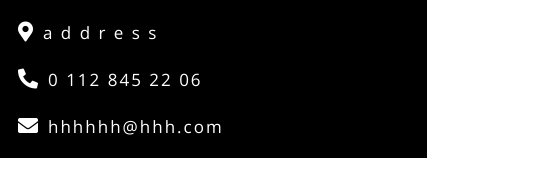
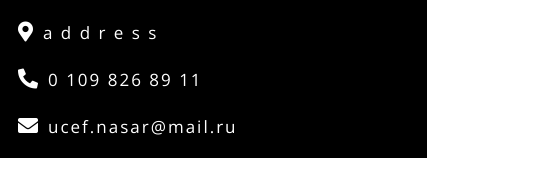
Before and after one commit to yousseff0/Store-4469, a plain HTML site: page Store/product.html in a window 1280 px wide. Shown: the part 2007-2186 px from the top of the page, 0-554 px from the left. Drawn offline with nearby package versions, Linux system fonts and the light colour scheme.

Commit message:
Update product.html

```diff
--- a/Store/product.html
+++ b/Store/product.html
@@ -89,8 +89,8 @@
               <div class="column f1">
                   <h2>Contact Us</h2>
                   <p class="f-p"><i class="fas fa-map-marker-alt"></i>a d d r e s s</p>
-                  <p class="f-p"><i class="fas fa-phone-alt"></i>0 112 845 22 06</p>
-                  <p class="f-p"><i class="fas fa-envelope"></i>hhhhhh@hhh.com</p>
+                  <p class="f-p"><i class="fas fa-phone-alt"></i>0 109 826 89 11</p>
+                  <p class="f-p"><i class="fas fa-envelope"></i>ucef.nasar@mail.ru</p>
               </div>
               <div class="column f2">
                 <img src="img/logo.png">
```
